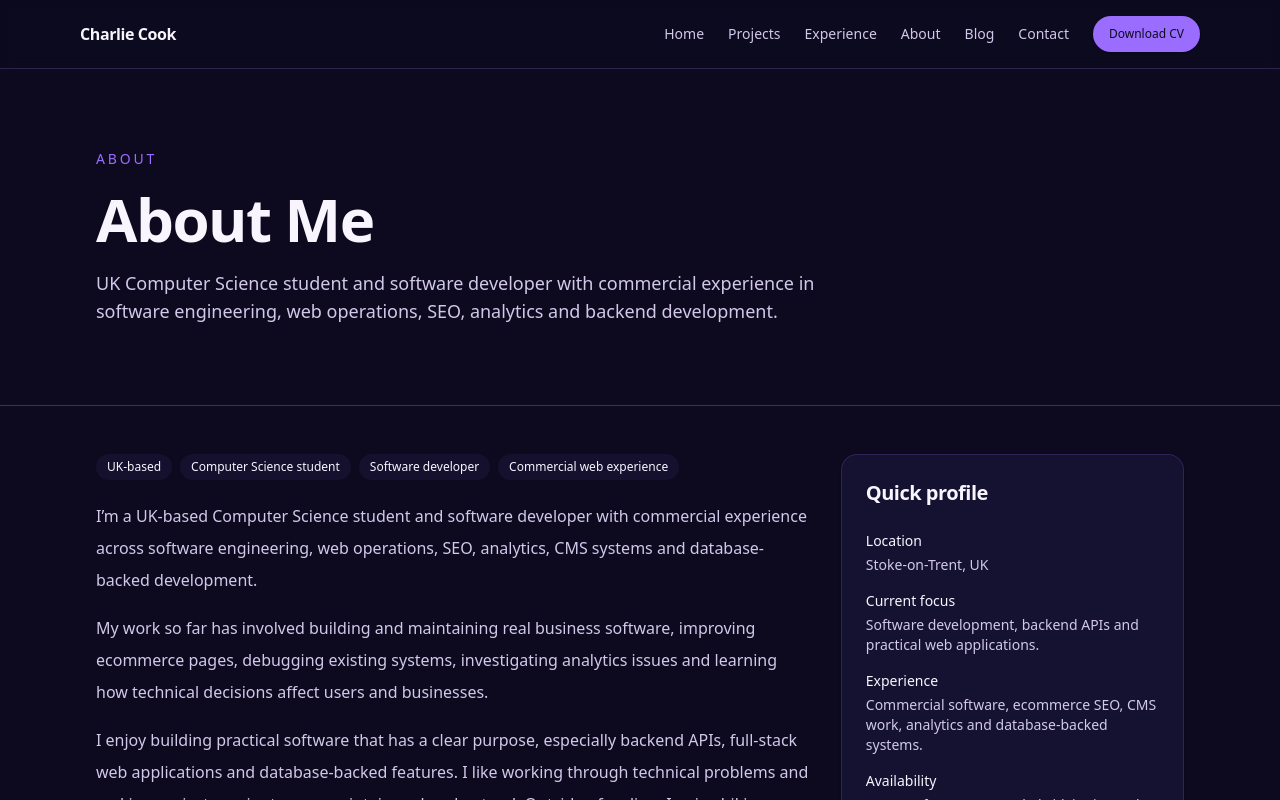
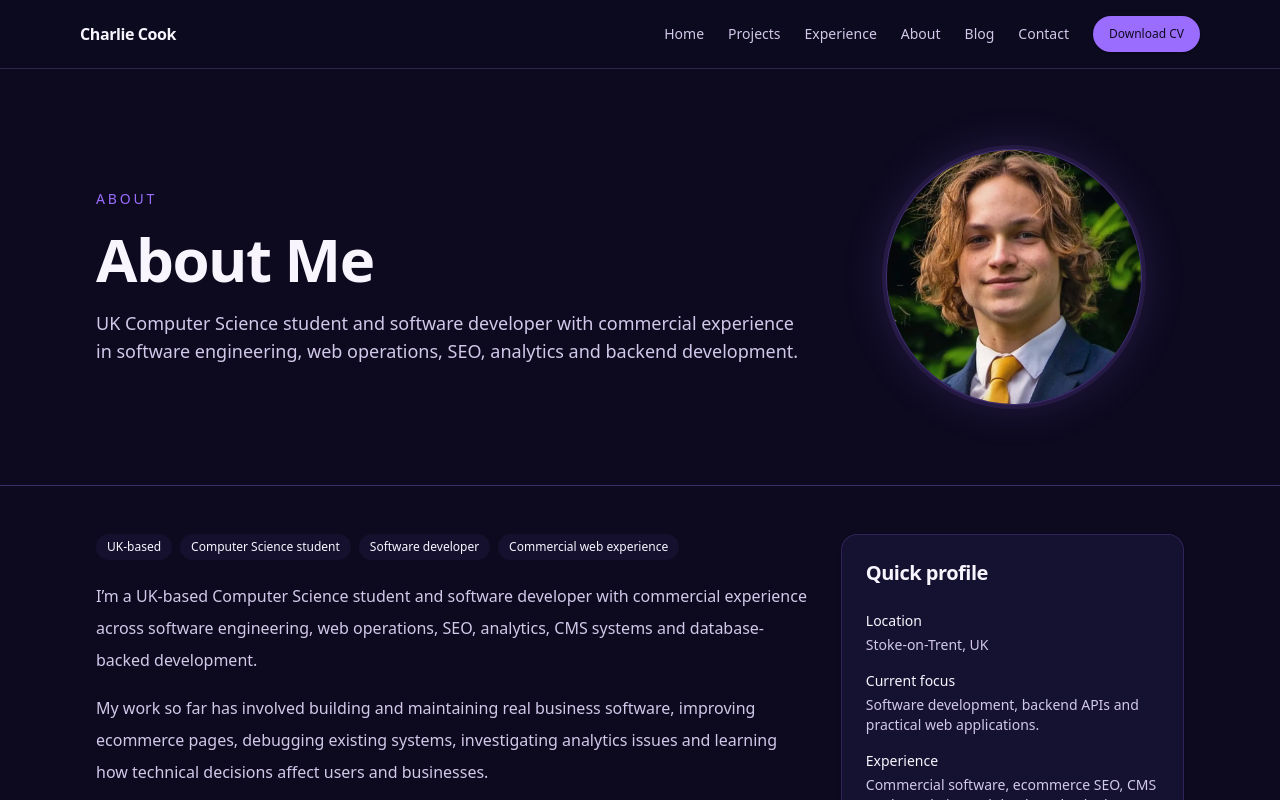
Before and after one commit to MrCook17/personal-portfolio, a Next.js app: page /about in a window 1280 px wide. Shown: the top 800 px of the page. Built offline with nearby package versions, Linux system fonts and the light colour scheme; no server answers.

Commit message:
added profile picture to about me page

```diff
--- a/src/app/about/page.tsx
+++ b/src/app/about/page.tsx
@@ -14,6 +14,7 @@ import { Card, CardContent } from "@/components/ui/card";
 import { Container } from "@/components/ui/container";
 import { PageHeader } from "@/components/ui/page-header";
 import { SectionHeading } from "@/components/ui/section-heading";
+import { ProfileImage } from "@/components/about/profile-image";
 
 export const metadata: Metadata = {
   title: "About | Charlie Cook",
@@ -28,6 +29,7 @@ export default function AboutPage() {
         eyebrow="About"
         title="About Me"
         description="UK Computer Science student and software developer with commercial experience in software engineering, web operations, SEO, analytics and backend development."
+        visual={<ProfileImage />}
       />
 
       <Container size="lg" className="mt-10 md:mt-12">
--- /dev/null
+++ b/src/components/about/profile-image.tsx
@@ -0,0 +1,16 @@
+import Image from "next/image";
+
+export function ProfileImage() {
+  return (
+    <div className="relative mx-auto h-48 w-48 shrink-0 overflow-hidden rounded-full border border-primary/30 bg-card shadow-[0_0_45px_rgb(155_109_255_/_0.18)] ring-4 ring-primary/10 sm:h-56 sm:w-56 lg:h-64 lg:w-64">
+      <Image
+        src="/images/profile_pic.webp"
+        alt="Charlie Cook wearing a suit and yellow tie outdoors"
+        fill
+        sizes="(min-width: 1024px) 256px, (min-width: 640px) 224px, 192px"
+        className="object-cover"
+        priority={false}
+      />
+    </div>
+  );
+}
--- a/src/components/ui/page-header.tsx
+++ b/src/components/ui/page-header.tsx
@@ -8,7 +8,9 @@ type PageHeaderProps = {
   title: string;
   description?: string;
   children?: React.ReactNode;
+  visual?: React.ReactNode;
   className?: string;
+  visualClassName?: string;
 };
 
 export function PageHeader({
@@ -16,12 +18,12 @@ export function PageHeader({
   title,
   description,
   children,
+  visual,
   className,
+  visualClassName,
 }: PageHeaderProps) {
-  return (
-    <section className={cn("border-b border-border py-16 sm:py-20", className)}>
-      <Container size="lg">
-        <div className="max-w-3xl space-y-5">
+  const headerContent = (
+    <>
       {eyebrow ? (
         <p className="text-sm font-medium tracking-[0.2em] text-primary uppercase">
           {eyebrow}
@@ -39,7 +41,30 @@ export function PageHeader({
       ) : null}
 
       {children ? <div className="pt-2">{children}</div> : null}
+    </>
+  );
+
+  return (
+    <section className={cn("border-b border-border py-16 sm:py-20", className)}>
+      <Container size="lg">
+        {visual ? (
+          <div className="grid gap-10 lg:grid-cols-[1.35fr_0.65fr] lg:items-center">
+            <div className="order-2 max-w-3xl space-y-5 lg:order-1">
+              {headerContent}
             </div>
+
+            <div
+              className={cn(
+                "order-1 flex justify-center lg:order-2 lg:justify-center",
+                visualClassName,
+              )}
+            >
+              {visual}
+            </div>
+          </div>
+        ) : (
+          <div className="max-w-3xl space-y-5">{headerContent}</div>
+        )}
       </Container>
     </section>
   );
```
Also changed, not shown: public/images/profile_pic.webp (added), 1 other file (tests, documents, lock files or other folders). Lines whose indentation alone changed are shown as unchanged.
